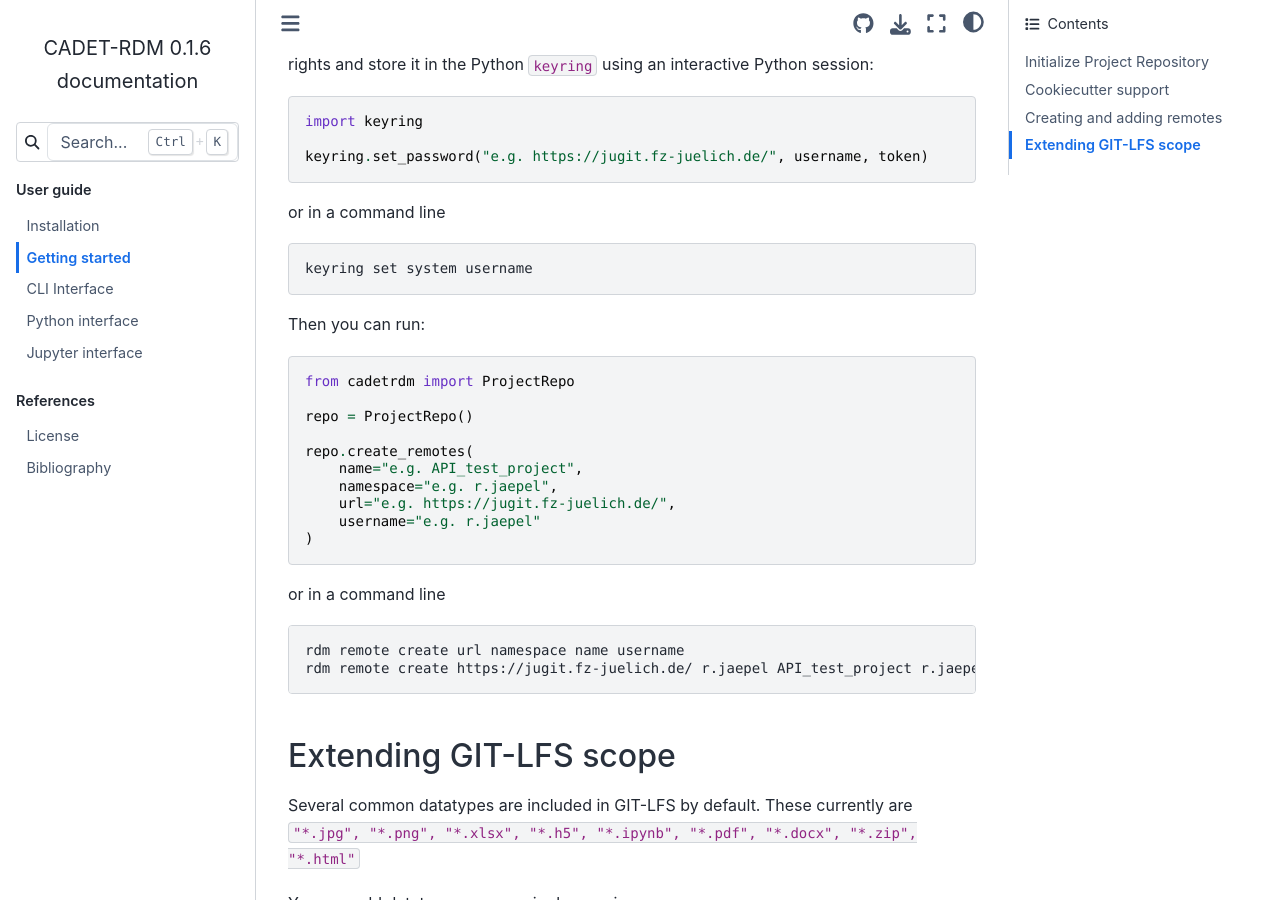
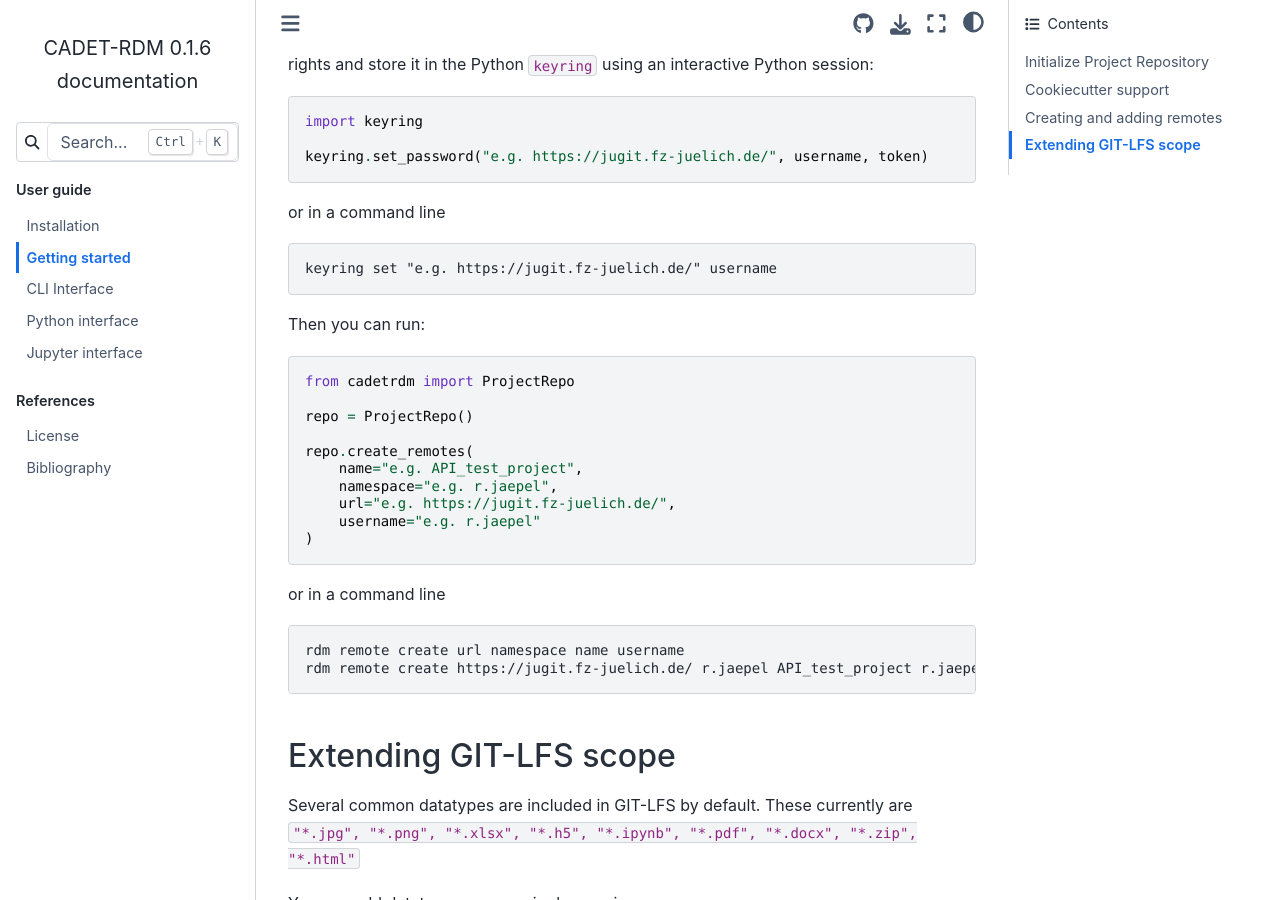
Before and after one commit to cadet/CADET-RDM, a Sphinx documentation site: the page built from docs/source/user_guide/getting-started.md, in a window 1280 px wide and 900 px high, scrolled down 1013 px. Built offline with Sphinx 7.4.7 and the Sphinx Book theme 1.1.4, drawn with Linux system fonts in a browser that asks for light colours.

Commit message:
Improve doc for keyring set

`````diff
--- a/docs/source/user_guide/getting-started.md
+++ b/docs/source/user_guide/getting-started.md
@@ -54,7 +54,7 @@ keyring.set_password("e.g. https://jugit.fz-juelich.de/", username, token)
 or in a command line
 
 ````commandline
-keyring set system username
+keyring set "e.g. https://jugit.fz-juelich.de/" username
 ````
 
 Then you can run:
`````
